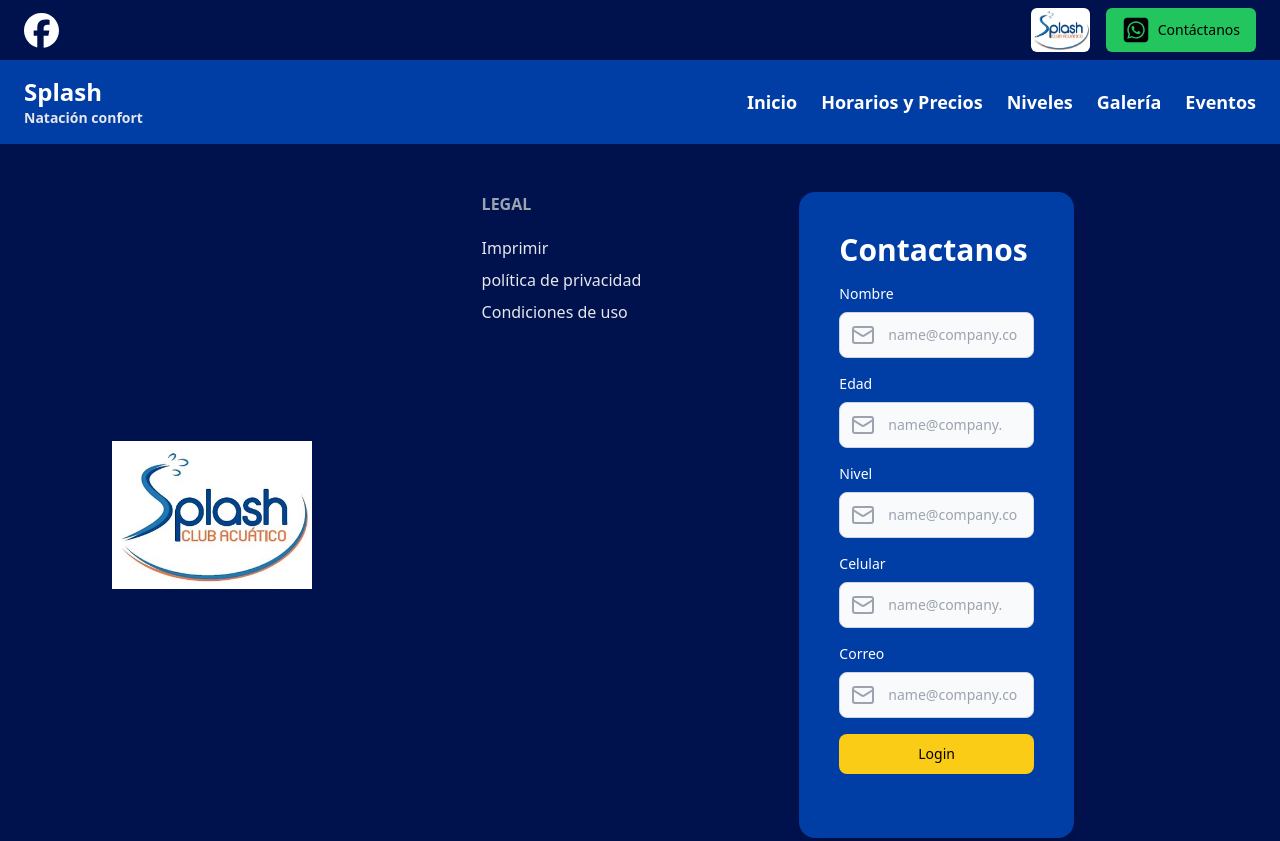
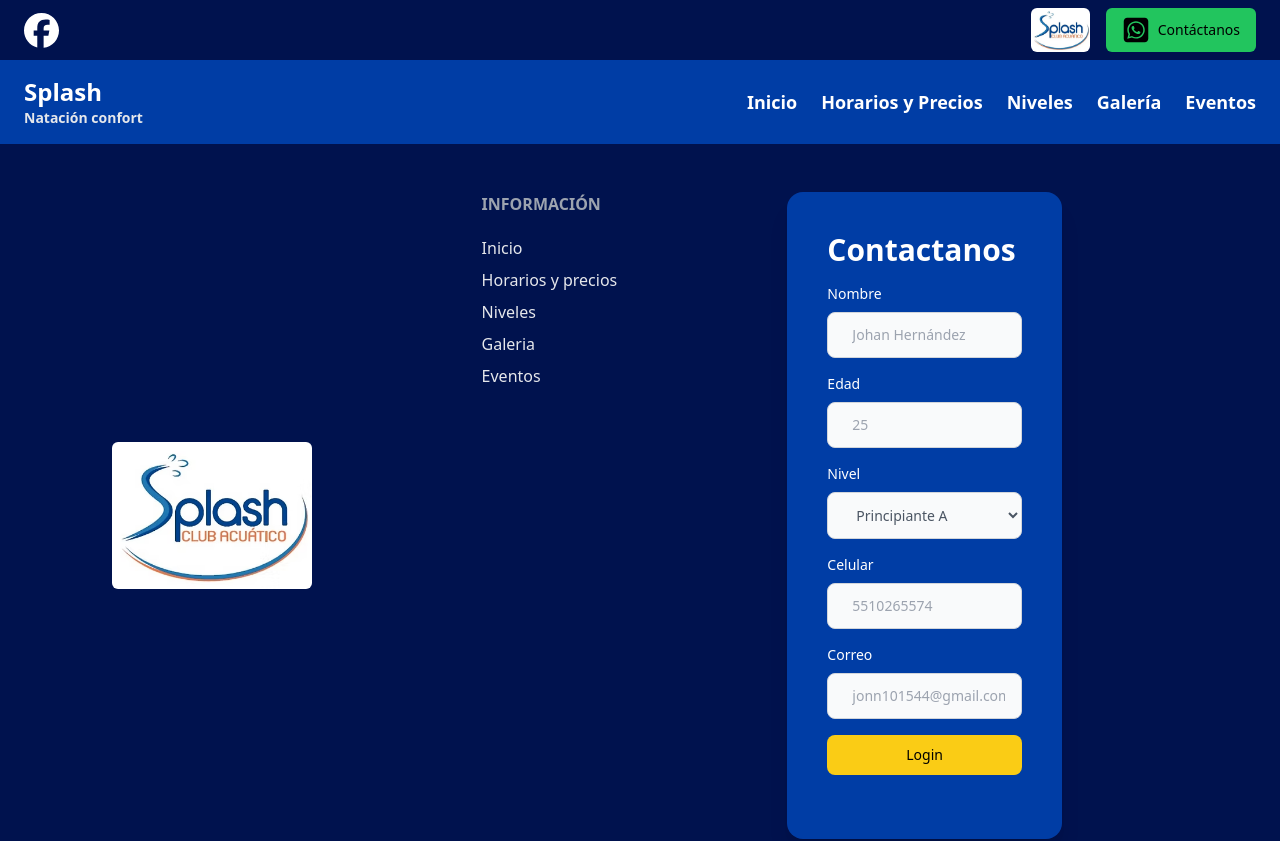
Before and after one commit to JohannHG/ProyectoIntermedio, a React (Create React App) app in the folder splash_front/: page / in a window 1280 px wide. Shown: the top 841 px of the page. Built offline with nearby package versions, Linux system fonts and the light colour scheme.

Commit message:
Actualizacion del dooter

```diff
--- a/splash_front/src/components/Footer.jsx
+++ b/splash_front/src/components/Footer.jsx
@@ -9,7 +9,7 @@ const Footer = () => {
                 <div class="flex flex-col gap-2 justify-center w-[35%] w-[35%]">
                     <div class="flex items-center w-full gap-4">
 
-                        <img alt="Vista previa del logotipo" src={splashLogo} width="200"></img>
+                        <img className="rounded-md" alt="Vista previa del logotipo" src={splashLogo} width="200"></img>
 
                     </div>
 
@@ -18,8 +18,12 @@ const Footer = () => {
                     <div class="grid grid-cols-1 gap-9">
 
                         <div class="flex flex-col gap-2">
-                            <div class="font-bold uppercase text-[#9ca3af] pb-3"><font><font >Legal</font></font>
-                            </div> <a href="#xxx" class="hover:underline"><font ><font >Imprimir</font></font></a>  <a href="#xxx" class="hover:underline"><font ><font >política de privacidad</font></font></a>  <a href="#xxx" class="hover:underline"><font ><font >Condiciones de uso</font></font></a>
+                            <div class="font-bold uppercase text-[#9ca3af] pb-3"><font><font >Información</font></font>
+                            </div> <a href="#xxx" class="hover:underline"><font ><font >Inicio</font></font></a>
+                            <a href="#xxx" class="hover:underline"><font ><font >Horarios y precios</font></font></a>
+                            <a href="#xxx" class="hover:underline"><font ><font >Niveles</font></font></a>
+                            <a href="#xxx" class="hover:underline"><font ><font >Galeria</font></font></a>
+                            <a href="#xxx" class="hover:underline"><font ><font >Eventos</font></font></a>
 
                         </div>
 
@@ -35,32 +39,50 @@ const Footer = () => {
                         <form class="flex flex-col">
                             <div class="pb-2">
                                 <label for="email" class="block mb-2 text-sm font-medium text-[#ffffff]">Nombre</label>
-                                <div class="relative text-gray-400"><span class="absolute inset-y-0 left-0 flex items-center p-1 pl-3"><svg xmlns="http://www.w3.org/2000/svg" width="24" height="24" viewBox="0 0 24 24" fill="none" stroke="currentColor" stroke-width="2" stroke-linecap="round" stroke-linejoin="round" class="lucide lucide-mail"><rect width="20" height="16" x="2" y="4" rx="2"></rect><path d="m22 7-8.97 5.7a1.94 1.94 0 0 1-2.06 0L2 7"></path></svg></span>
-                                    <input type="email" name="email" id="email" class="pl-12 mb-2 bg-gray-50 text-gray-600 border focus:border-transparent border-gray-300 sm:text-sm rounded-lg ring-3 ring-transparent focus:ring-1 focus:outline-hidden focus:ring-gray-400 block w-full p-2.5 rounded-l-lg py-3 px-4" placeholder="name@company.com" autocomplete="off"></input>
+                                <div class="relative text-gray-400">
+                                    <input type="text" name="email" id="email" class="pl-6 mb-2 bg-gray-50 text-gray-600 border focus:border-transparent border-gray-300 sm:text-sm rounded-lg ring-3 ring-transparent focus:ring-1 focus:outline-hidden focus:ring-gray-400 block w-full p-2.5 rounded-l-lg py-3 px-4" placeholder="Johan Hernández" autocomplete="off"></input>
                                 </div>
                             </div>
                             <div class="pb-2">
                                 <label for="email" class="block mb-2 text-sm font-medium text-[#ffffff]">Edad</label>
-                                <div class="relative text-gray-400"><span class="absolute inset-y-0 left-0 flex items-center p-1 pl-3"><svg xmlns="http://www.w3.org/2000/svg" width="24" height="24" viewBox="0 0 24 24" fill="none" stroke="currentColor" stroke-width="2" stroke-linecap="round" stroke-linejoin="round" class="lucide lucide-mail"><rect width="20" height="16" x="2" y="4" rx="2"></rect><path d="m22 7-8.97 5.7a1.94 1.94 0 0 1-2.06 0L2 7"></path></svg></span>
-                                    <input type="number" name="email" id="email" class="pl-12 mb-2 bg-gray-50 text-gray-600 border focus:border-transparent border-gray-300 sm:text-sm rounded-lg ring-3 ring-transparent focus:ring-1 focus:outline-hidden focus:ring-gray-400 block w-full p-2.5 rounded-l-lg py-3 px-4" placeholder="name@company.com" autocomplete="off"></input>
+                                <div class="relative text-gray-400">
+                                    <input type="number" name="email" id="email" class="pl-6 mb-2 bg-gray-50 text-gray-600 border focus:border-transparent border-gray-300 sm:text-sm rounded-lg ring-3 ring-transparent focus:ring-1 focus:outline-hidden focus:ring-gray-400 block w-full p-2.5 rounded-l-lg py-3 px-4" placeholder="25" autocomplete="off"></input>
                                 </div>
                             </div>
                             <div class="pb-2">
-                                <label for="email" class="block mb-2 text-sm font-medium text-[#ffffff]">Nivel</label>
-                                <div class="relative text-gray-400"><span class="absolute inset-y-0 left-0 flex items-center p-1 pl-3"><svg xmlns="http://www.w3.org/2000/svg" width="24" height="24" viewBox="0 0 24 24" fill="none" stroke="currentColor" stroke-width="2" stroke-linecap="round" stroke-linejoin="round" class="lucide lucide-mail"><rect width="20" height="16" x="2" y="4" rx="2"></rect><path d="m22 7-8.97 5.7a1.94 1.94 0 0 1-2.06 0L2 7"></path></svg></span>
-                                    <input type="email" name="email" id="email" class="pl-12 mb-2 bg-gray-50 text-gray-600 border focus:border-transparent border-gray-300 sm:text-sm rounded-lg ring-3 ring-transparent focus:ring-1 focus:outline-hidden focus:ring-gray-400 block w-full p-2.5 rounded-l-lg py-3 px-4" placeholder="name@company.com" autocomplete="off"></input>
+                                <label for="nivel" class="block mb-2 text-sm font-medium text-[#ffffff]">Nivel</label>
+                                <div class="relative text-gray-400">
+                                    <select
+                                        name="nivel"
+                                        id="nivel"
+                                        class="pl-6 mb-2 bg-gray-50 text-gray-600 border focus:border-transparent
+             border-gray-300 sm:text-sm rounded-lg ring-3 ring-transparent
+             focus:ring-1 focus:outline-hidden focus:ring-gray-400 block
+             w-full p-2.5 rounded-l-lg py-3 px-4"
+                                    >
+
+                                        <option value="Principiante A">Principiante A</option>
+                                        <option value="Principiante B">Principiante B</option>
+                                        <option value="Intermedio A">Intermedio A</option>
+                                        <option value="Intermedio B">Intermedio B</option>
+                                        <option value="Avanzado">Avanzado</option>
+                                        <option value="Matroclase">Matroclase</option>
+                                        <option value="Personalizada">Personalizada</option>
+
+                                    </select>
                                 </div>
                             </div>
+
                             <div class="pb-2">
                                 <label for="email" class="block mb-2 text-sm font-medium text-[#ffffff]">Celular</label>
-                                <div class="relative text-gray-400"><span class="absolute inset-y-0 left-0 flex items-center p-1 pl-3"><svg xmlns="http://www.w3.org/2000/svg" width="24" height="24" viewBox="0 0 24 24" fill="none" stroke="currentColor" stroke-width="2" stroke-linecap="round" stroke-linejoin="round" class="lucide lucide-mail"><rect width="20" height="16" x="2" y="4" rx="2"></rect><path d="m22 7-8.97 5.7a1.94 1.94 0 0 1-2.06 0L2 7"></path></svg></span>
-                                    <input type="number" name="email" id="email" class="pl-12 mb-2 bg-gray-50 text-gray-600 border focus:border-transparent border-gray-300 sm:text-sm rounded-lg ring-3 ring-transparent focus:ring-1 focus:outline-hidden focus:ring-gray-400 block w-full p-2.5 rounded-l-lg py-3 px-4" placeholder="name@company.com" autocomplete="off"></input>
+                                <div class="relative text-gray-400">
+                                    <input type="number" name="email" id="email" class="pl-6 mb-2 bg-gray-50 text-gray-600 border focus:border-transparent border-gray-300 sm:text-sm rounded-lg ring-3 ring-transparent focus:ring-1 focus:outline-hidden focus:ring-gray-400 block w-full p-2.5 rounded-l-lg py-3 px-4" placeholder="5510265574" autocomplete="off"></input>
                                 </div>
                             </div>
                             <div class="pb-2">
                                 <label for="email" class="block mb-2 text-sm font-medium text-[#ffffff]">Correo</label>
-                                <div class="relative text-gray-400"><span class="absolute inset-y-0 left-0 flex items-center p-1 pl-3"><svg xmlns="http://www.w3.org/2000/svg" width="24" height="24" viewBox="0 0 24 24" fill="none" stroke="currentColor" stroke-width="2" stroke-linecap="round" stroke-linejoin="round" class="lucide lucide-mail"><rect width="20" height="16" x="2" y="4" rx="2"></rect><path d="m22 7-8.97 5.7a1.94 1.94 0 0 1-2.06 0L2 7"></path></svg></span>
-                                    <input type="email" name="email" id="email" class="pl-12 mb-2 bg-gray-50 text-gray-600 border focus:border-transparent border-gray-300 sm:text-sm rounded-lg ring-3 ring-transparent focus:ring-1 focus:outline-hidden focus:ring-gray-400 block w-full p-2.5 rounded-l-lg py-3 px-4" placeholder="name@company.com" autocomplete="off"></input>
+                                <div class="relative text-gray-400">
+                                    <input type="email" name="email" id="email" class="pl-6 mb-2 bg-gray-50 text-gray-600 border focus:border-transparent border-gray-300 sm:text-sm rounded-lg ring-3 ring-transparent focus:ring-1 focus:outline-hidden focus:ring-gray-400 block w-full p-2.5 rounded-l-lg py-3 px-4" placeholder="jonn101544@gmail.com" autocomplete="off"></input>
                                 </div>
                             </div>
 
@@ -70,14 +92,14 @@ const Footer = () => {
 
                     </div>
 
-                </div>
-            </div>
+                </div >
+            </div >
 
             <div class="w-full border-t border-gray-500 my-8"></div>
             <div class="text-center"><font><font >© 2025 Splash - Todos los derechos reservados.</font></font>
             </div>
 
-        </div>
+        </div >
     )
 }
 
--- /dev/null
+++ b/splash_front/src/components/Niveles/Niveles.jsx
@@ -0,0 +1,21 @@
+import React from 'react'
+
+import NavBar from '../NavBar'
+import Footer from '../Footer'
+
+const Niveles = () => {
+    return (
+        <>
+            <NavBar></NavBar>
+
+            <div>Niveles</div>
+
+            <footer></footer>
+
+
+        </>
+
+    )
+}
+
+export default Niveles
```
